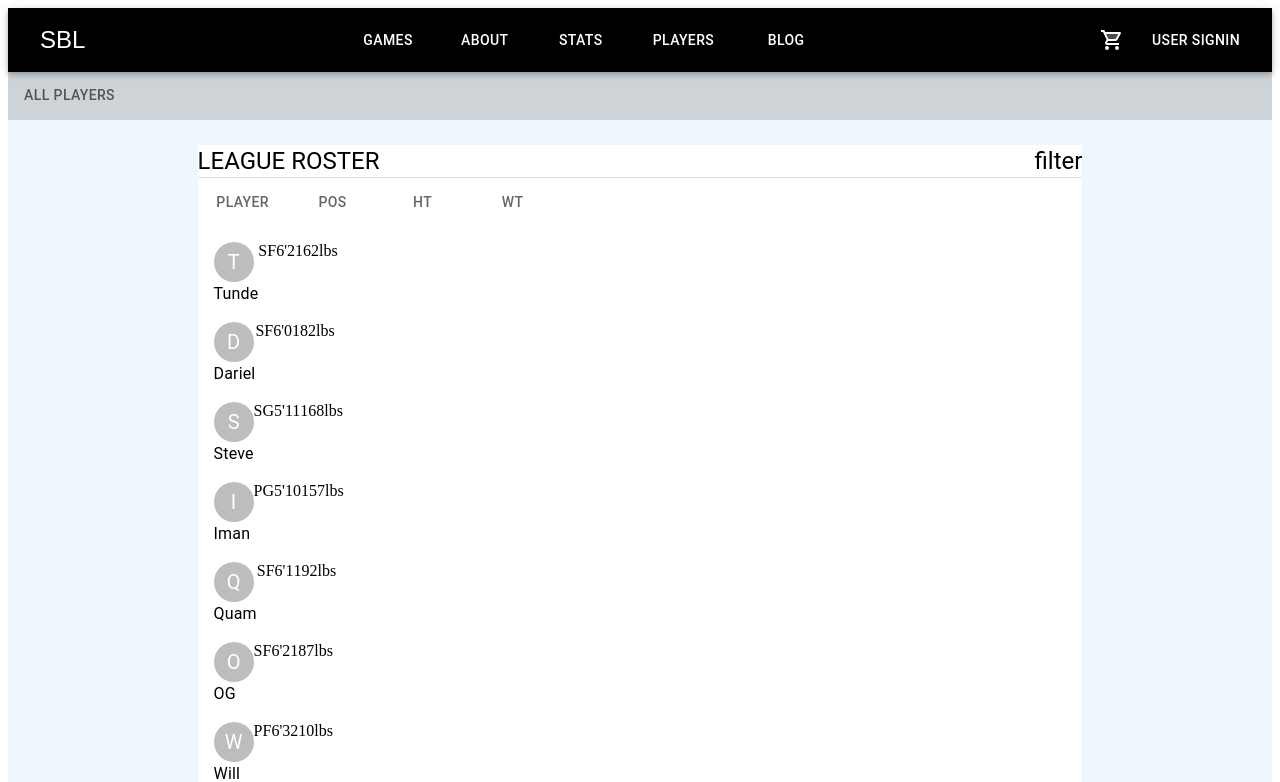
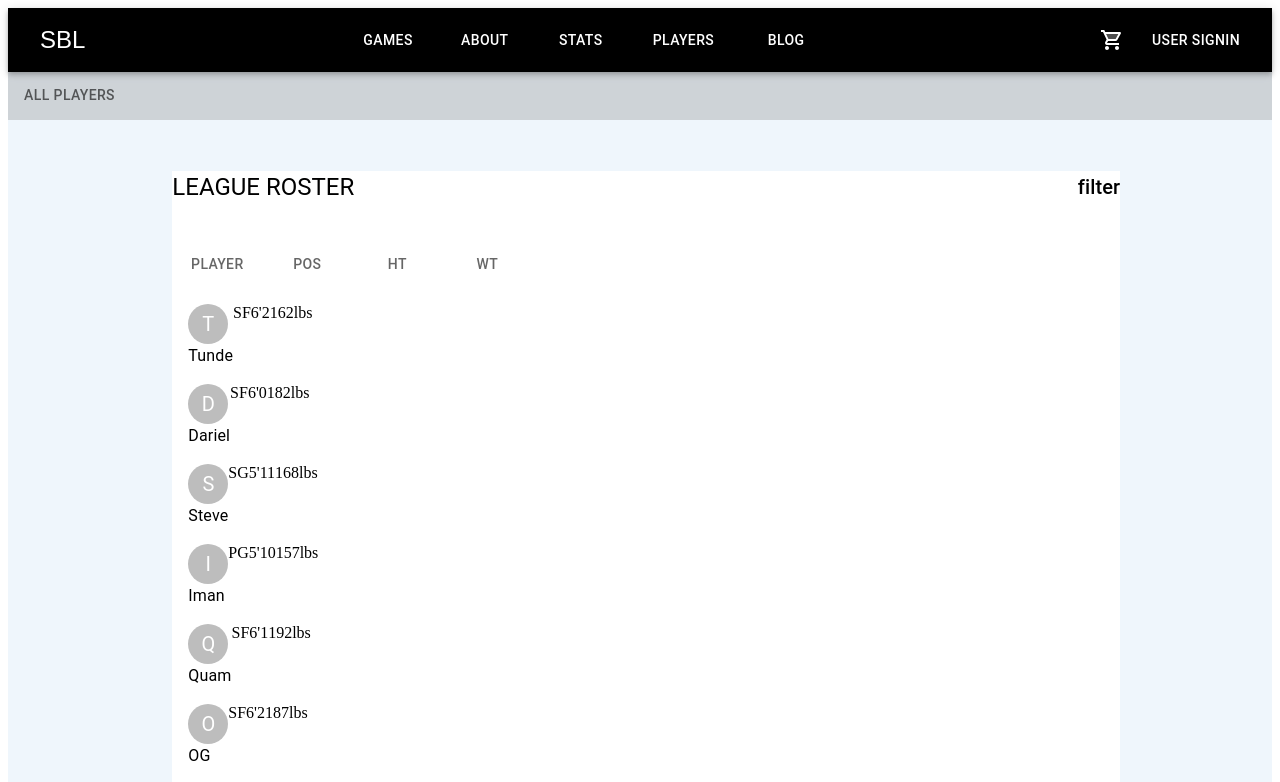
Before and after one commit to walethesolution/SBL, a React (Create React App) app in the folder sbl-frontend/: page /players in a window 1280 px wide. Shown: the top 782 px of the page. Built offline with nearby package versions, Linux system fonts and the light colour scheme.

Commit message:
Add styling to players page

```diff
--- a/sbl-frontend/src/components/players/index.tsx
+++ b/sbl-frontend/src/components/players/index.tsx
@@ -20,22 +20,24 @@ export default function Players() {
         </Tabs>
         <Box
           sx={{
-            marginLeft: "15%",
-            marginTop: "2%",
-            width: "70%",
+            marginLeft: "13%",
+            marginTop: "4%",
+            width: "75%",
             backgroundColor: "white",
           }}
         >
+          <Box>
             <Grid container justifyContent="space-between">
               <Grid item>
                 <Typography variant="h5">LEAGUE ROSTER</Typography>
               </Grid>
               <Grid item>
-              <Typography variant="h5">filter</Typography>
+                <Typography variant="h6">filter</Typography>
               </Grid>
             </Grid>
-          <Divider />
-          <Box>
+          </Box>
+          {/* <Divider /> */}
+          <Box sx={{ marginTop: "4%" }}>
             <Stack>
               <Tabs>
                 <Tab value="0" label="Player" />
@@ -43,6 +45,7 @@ export default function Players() {
                 <Tab value="2" label="HT" />
                 <Tab value="3" label="WT" />
               </Tabs>
+              {/* <Divider /> */}
               <List>
                 <ListItem>
                   <Grid container>
@@ -55,6 +58,7 @@ export default function Players() {
                     <Grid item>162lbs</Grid>
                   </Grid>
                 </ListItem>
+                {/* <Divider /> */}
                 <ListItem>
                   <Grid container>
                     <Grid item>
```
Lines whose indentation alone changed are shown as unchanged.
